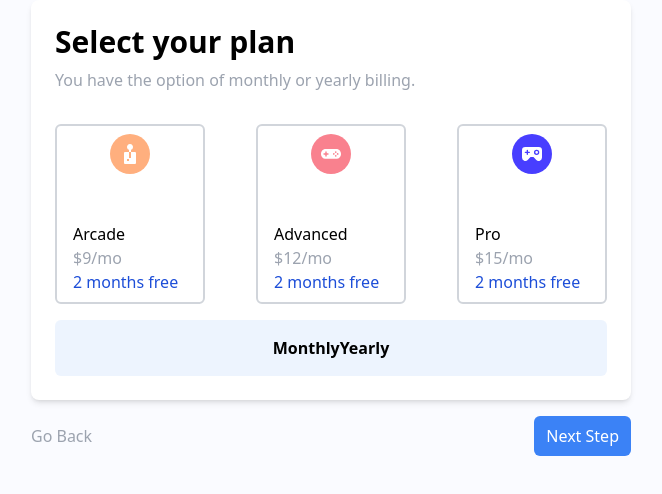
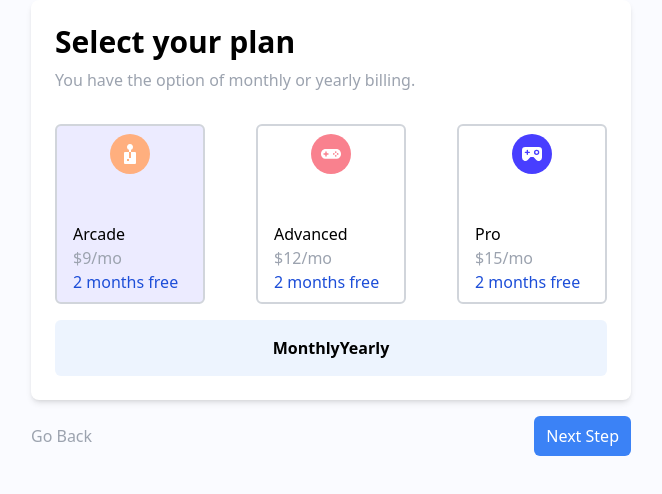
Before and after one commit to szczepanieceryk/multi-step-form, a React (Vite) app: page / in a window 1280 px wide. Both pictures are taken after a click on the button "Next Step". Shown: the top 494 px of the page, without its empty margins (309-971 px from the left). Built offline with nearby package versions, Linux system fonts and the light colour scheme.

Commit message:
feat(ui): style active class on buttons

```diff
--- a/src/layouts/SecondStep.tsx
+++ b/src/layouts/SecondStep.tsx
@@ -4,6 +4,7 @@ import advancedIcon from '../assets/images/icon-advanced.svg';
 import proIcon from '../assets/images/icon-pro.svg';
 
 const SecondStep: React.FC = () => {
+  const activeClass = 'border-[#473dffff] bg-[#473dffff]/10';
   return (
     <>
       <h1 className="text-2xl md:text-3xl font-semibold">Select your plan</h1>
@@ -11,7 +12,12 @@ const SecondStep: React.FC = () => {
         You have the option of monthly or yearly billing.
       </p>
       <div className="md:flex justify-between gap-4">
-        <button className="mb-4 p-4 md:p-2 flex flex-wrap w-full md:max-w-[150px] border-2 border-gray-300 rounded-md">
+        {/** Button */}
+
+        <button
+          className={`mb-4 p-4 md:p-2 flex flex-wrap w-full md:max-w-[150px] border-2 border-gray-300 hover:border-[#473dffff] hover:bg-[#473dffff]/10 ${activeClass} rounded-md`}
+          type="button"
+        >
           <img src={arcadeIcon} alt="" className="w-10 h-10 md:basis-full md:mb-[3rem]" />
           <div className="ml-2 flex flex-wrap text-left">
             <span className="block basis-full">Arcade</span>
@@ -19,7 +25,13 @@ const SecondStep: React.FC = () => {
             <span className="hidden md:block basis-full text-blue-700">2 months free</span>
           </div>
         </button>
-        <button className="mb-4 p-4 md:p-2 flex flex-wrap w-full md:max-w-[150px] border-2 border-gray-300 rounded-md">
+        {/** Button */}
+
+        {/** Button */}
+        <button
+          className="mb-4 p-4 md:p-2 flex flex-wrap w-full md:max-w-[150px] border-2 border-gray-300 hover:border-[#473dffff] rounded-md"
+          type="button"
+        >
           <img src={advancedIcon} alt="" className="w-10 h-10 md:basis-full md:mb-[3rem]" />
           <div className="ml-2 flex flex-wrap text-left">
             <span className="block basis-full">Advanced</span>
@@ -27,7 +39,13 @@ const SecondStep: React.FC = () => {
             <span className="hidden md:block basis-full text-blue-700">2 months free</span>
           </div>
         </button>
-        <button className="mb-4 p-4 md:p-2 flex flex-wrap  w-full md:max-w-[150px] border-2 border-gray-300 rounded-md">
+        {/** Button */}
+
+        {/** Button */}
+        <button
+          className="mb-4 p-4 md:p-2 flex flex-wrap  w-full md:max-w-[150px] border-2 border-gray-300 hover:border-[#473dffff] rounded-md"
+          type="button"
+        >
           <img src={proIcon} alt="" className="w-10 h-10 md:basis-full md:mb-[3rem]" />
           <div className="ml-2 flex flex-wrap text-left">
             <span className="block basis-full">Pro</span>
@@ -35,6 +53,7 @@ const SecondStep: React.FC = () => {
             <span className="hidden md:block basis-full text-blue-700">2 months free</span>
           </div>
         </button>
+        {/** Button */}
       </div>{' '}
       <div className="p-4 flex flex-wrap justify-center bg-blue-100/50 rounded-md">
         <span>
```
